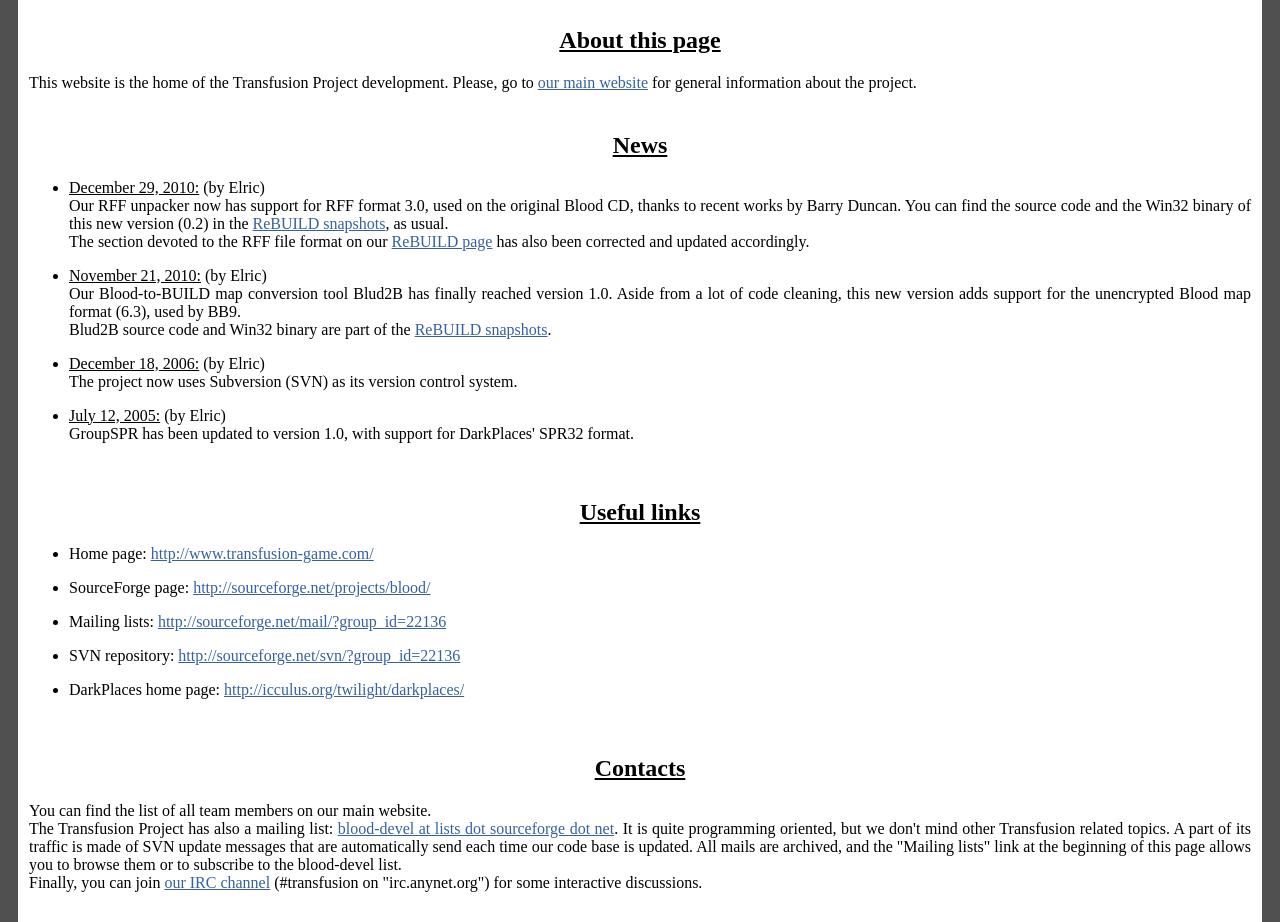
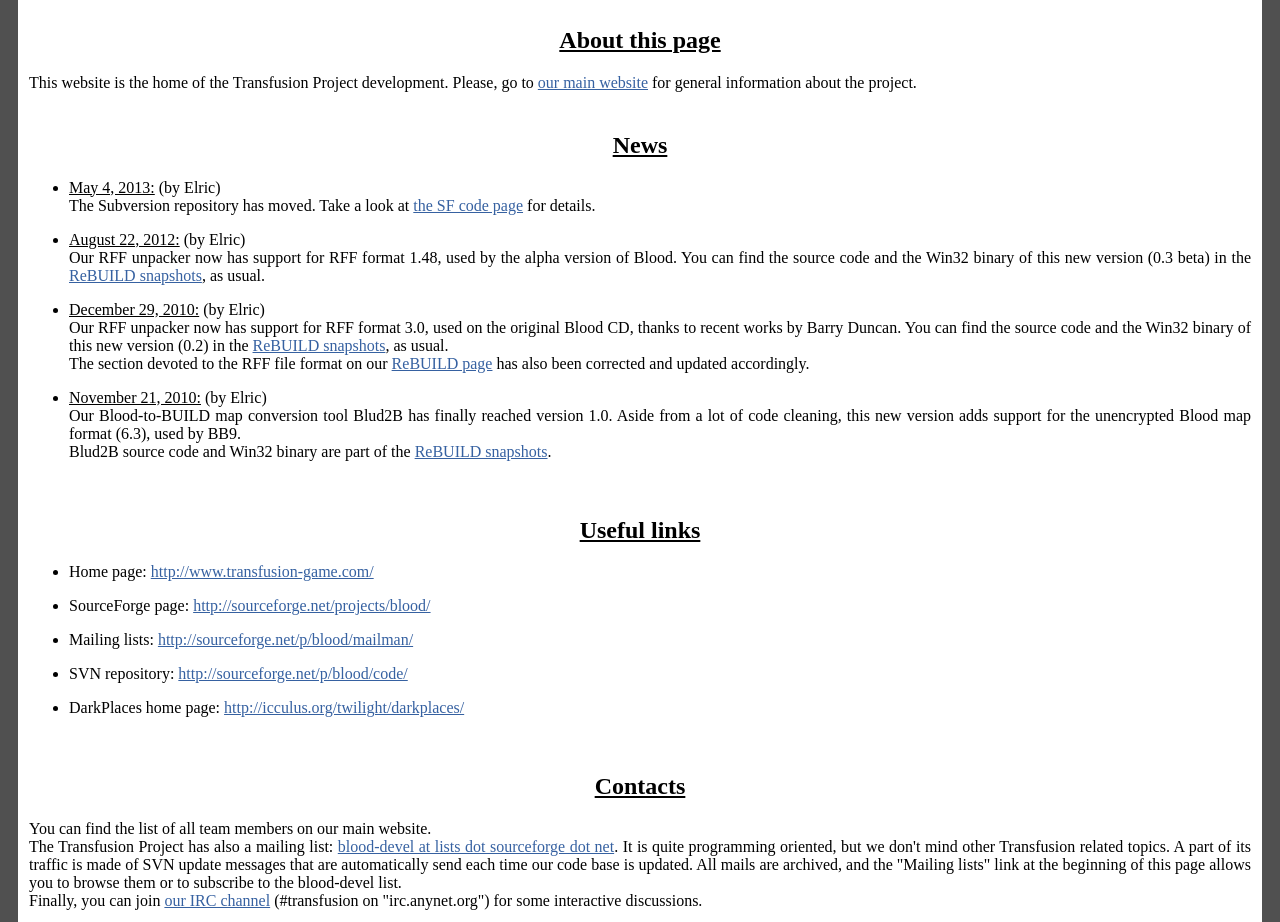
Before and after one commit to a-sf-mirror/transfusion, a PHP site: page / in a window 1280 px wide. Shown: the part 195-1117 px from the top of the page. Run offline with PHP 8.4, Linux system fonts and the light colour scheme; data that the repository does not hold is empty.

Commit message:
Updated links to SF code and mailing list pages. Updated the news

```diff
--- a/website/header.php
+++ b/website/header.php
@@ -11,7 +11,7 @@
 	// ----- ViewVcsUrl ----- //
 
 	function ViewVcsUrl ($url, $link) {
-		echo ("<a href=\"http://blood.svn.sourceforge.net/viewvc/blood/trunk/$url/\">$link</a>");
+		echo ("<a href=\"http://sourceforge.net/p/blood/code/HEAD/tree/trunk/$url/\">$link</a>");
 	}
 
 
@@ -135,7 +135,7 @@
 				&nbsp;::&nbsp;
 				<a href="rebuild.php">ReBUILD</a>
 				&nbsp;::&nbsp;
-				<a href="http://sourceforge.net/project/showfiles.php?group_id=22136">Files</a>
+				<a href="http://sourceforge.net/projects/blood/files/">Files</a>
 				&nbsp;::&nbsp;
 				<a href="snapshots.php">Snapshots</a>
 				</b>
--- a/website/index.php
+++ b/website/index.php
@@ -24,6 +24,18 @@
 	<h2 id="news-section" class="section">News</h2>
 	<ul>
 		<li>
+			<span class="title">May 4, 2013:</span> (by Elric)<br />
+			The Subversion repository has moved. Take a look at
+			<a href="http://sourceforge.net/p/blood/code/">the SF code page</a> for details.<p />
+		</li>
+		<li>
+			<span class="title">August 22, 2012:</span> (by Elric)<br />
+			Our RFF unpacker now has support for RFF format 1.48, used by the alpha
+			version of Blood. You can find the source code and the Win32 binary of this
+			new version (0.3 beta) in the <a href="snapshots.php#rebuild-section">ReBUILD
+			snapshots</a>, as usual.<p />
+		</li>
+		<li>
 			<span class="title">December 29, 2010:</span> (by Elric)<br />
 			Our RFF unpacker now has support for RFF format 3.0, used on the original
 			Blood CD, thanks to recent works by Barry Duncan. You can find the source
@@ -40,14 +52,6 @@
 			Blud2B source code and Win32 binary are part of
 			the <a href="snapshots.php#rebuild-section">ReBUILD snapshots</a>.<p />
 		</li>
-		<li>
-			<span class="title">December 18, 2006:</span> (by Elric)<br />
-			The project now uses Subversion (SVN) as its version control system.<p />
-		</li>
-		<li>
-			<span class="title">July 12, 2005:</span> (by Elric)<br />
-			GroupSPR has been updated to version 1.0, with support for DarkPlaces' SPR32 format.<p />
-		</li>
 	</ul>
 </div>
 
@@ -62,10 +66,10 @@
 			SourceForge page: <?php ExplicitURL ("http://sourceforge.net/projects/blood/"); ?><p />
 		</li>
 		<li>
-			Mailing lists: <?php ExplicitURL ("http://sourceforge.net/mail/?group_id=22136"); ?><p />
+			Mailing lists: <?php ExplicitURL ("http://sourceforge.net/p/blood/mailman/"); ?><p />
 		</li>
 		<li>
-			SVN repository: <?php ExplicitURL ("http://sourceforge.net/svn/?group_id=22136"); ?><p />
+			SVN repository: <?php ExplicitURL ("http://sourceforge.net/p/blood/code/"); ?><p />
 		</li>
 		<li>
 			DarkPlaces home page: <?php ExplicitURL ("http://icculus.org/twilight/darkplaces/"); ?><p />
```
